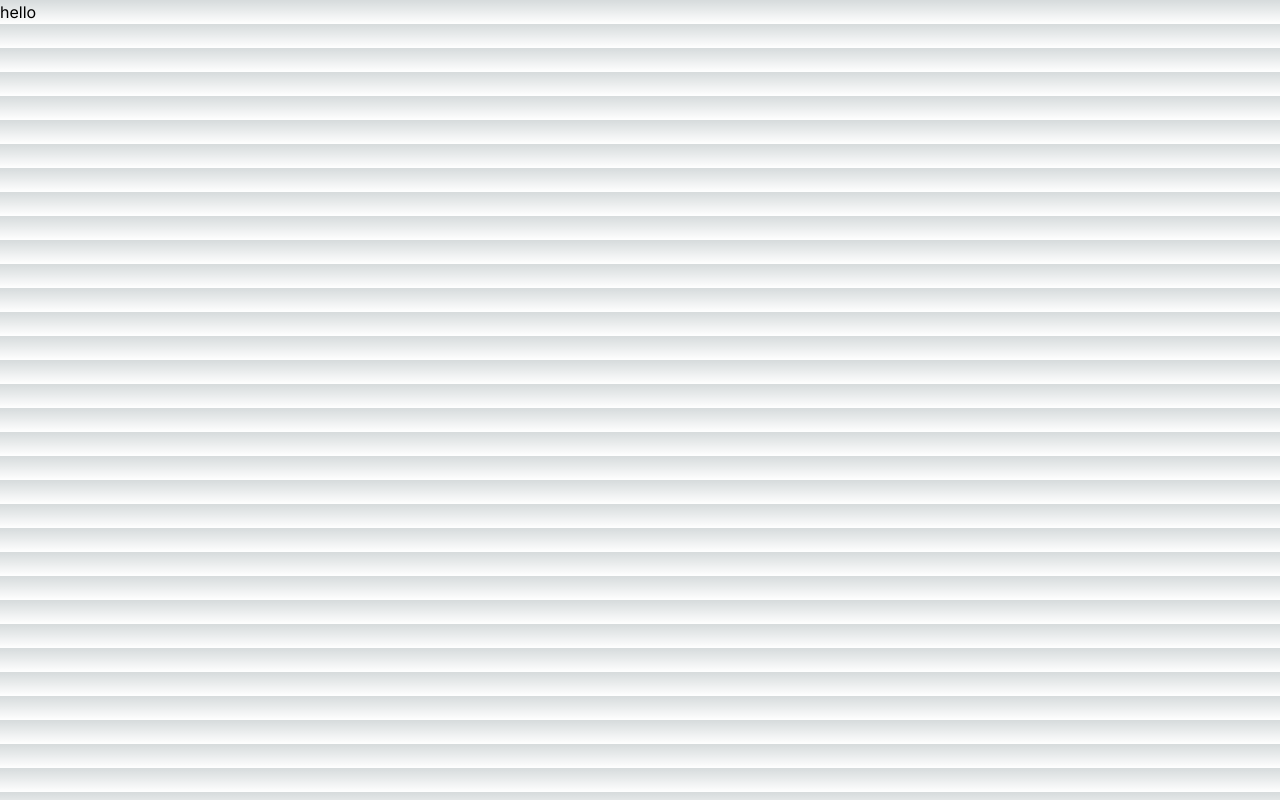
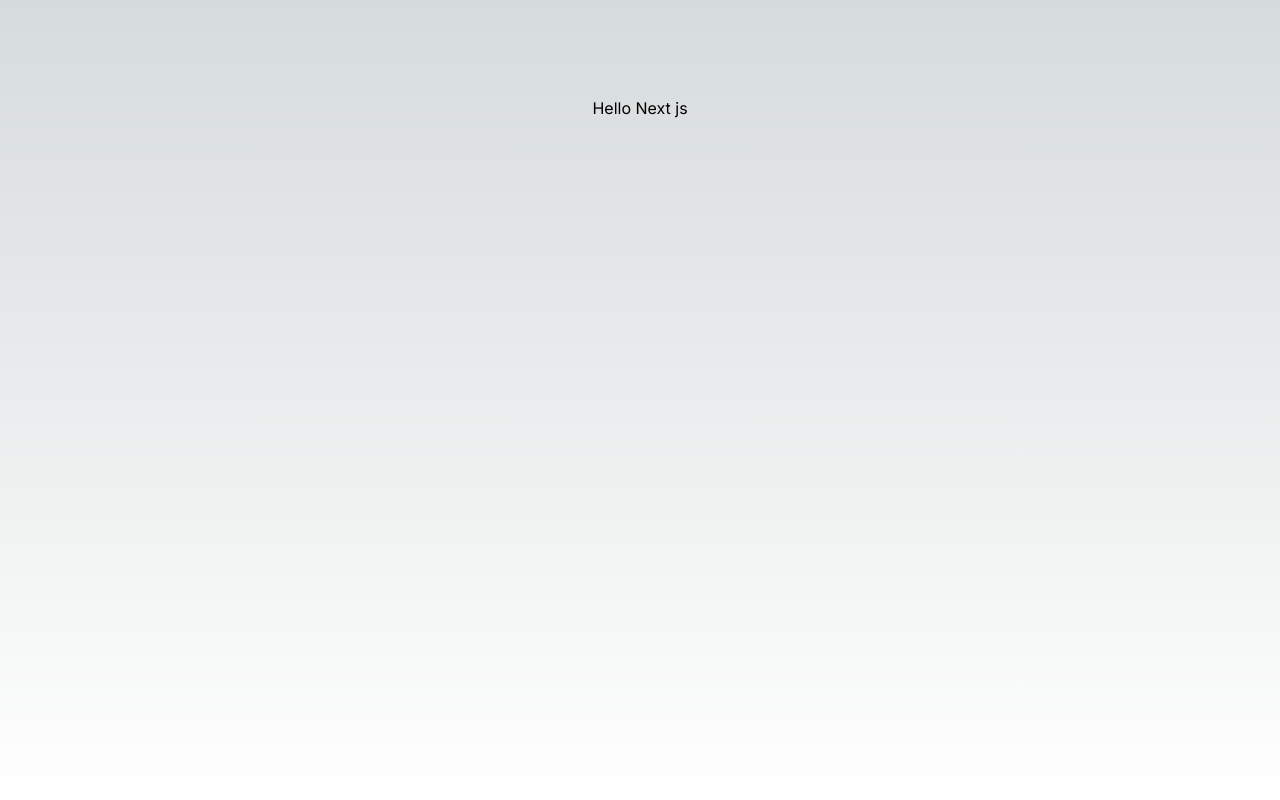
Before and after one commit to CoderSid063/Project1-Nextjs, a Next.js app: page / in a window 1280 px wide. Built offline with nearby package versions, Linux system fonts and the light colour scheme.

Commit message:
feat: root structure

```diff
--- a/src/app/page.js
+++ /dev/null
@@ -1,5 +0,0 @@
-import Image from "next/image";
-
-export default function Home() {
-  return <>hello</>;
-}
--- /dev/null
+++ b/src/app/page.jsx
@@ -0,0 +1,9 @@
+import Image from "next/image";
+
+export default function Home() {
+  return (
+    <main className="flex min-h-screen flex-col items-center justify-between p-24">
+      Hello Next js
+    </main>
+  );
+}
--- /dev/null
+++ b/src/app/products/page.jsx
@@ -0,0 +1,5 @@
+const page = () => {
+  return <div>Product page</div>;
+};
+
+export default page;
--- /dev/null
+++ b/src/app/products/settings/page.jsx
@@ -0,0 +1,5 @@
+const page = () => {
+  return <div>Nested Page</div>;
+};
+
+export default page;
```
